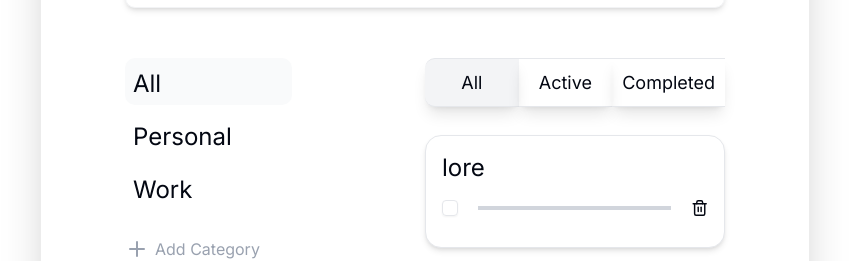
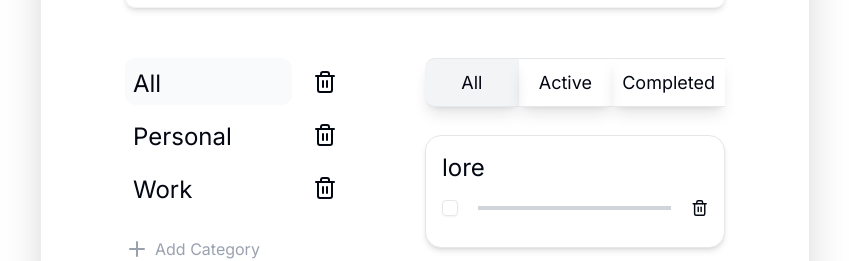
Before and after one commit to Whatislovetrade/todo-app, a React (Vite) app: page / in a window 1280 px wide. Shown: the part 199-460 px from the top of the page, without its empty margins (215-1064 px from the left). Built offline with nearby package versions, Linux system fonts and the light colour scheme.

Commit message:
Сделал добавление и удаление элементов из списка

```diff
--- a/src/components/Category/index.jsx
+++ b/src/components/Category/index.jsx
@@ -3,6 +3,8 @@ import { useState } from "react"
 import CategoryItem from "../CategoryItem"
 import { nanoid } from "nanoid"
 import Plus from "../ui/plus"
+
+
 
 const categoryArr = [
   { id: nanoid(5), name: "All" },
@@ -15,17 +17,27 @@ const Category = () => {
   const [addCategory, setAddCategory] = useState(categoryArr)
 
   const addCategoryItem = () => {
+    let newItem = prompt('Введите название категории')
     setAddCategory((prev) => [
       ...prev,
-      { id: nanoid(5), name: 'New Item' }
+      { id: nanoid(5), name: newItem }
     ]);
+  };
+
+  const onDeleteItem = (id) => {
+    setAddCategory((prev) => {
+      if (id === prev[0].id) {
+        return prev;
+      }
+      return prev.filter(item => item.id !== id);
+    });
   };
 
 
     return (
       <aside className="todo-category">
         <ul className="mb-[20px]">
-          <CategoryItem addCategory={addCategory} />
+          <CategoryItem addCategory={addCategory} onDelete={onDeleteItem} />
         </ul>
 
         <div
--- a/src/components/CategoryItem/index.jsx
+++ b/src/components/CategoryItem/index.jsx
@@ -1,7 +1,9 @@
 import { useState } from "react"
 import classNames from "classnames"
+import { Trash2 } from 'lucide-react';
 
-const CategoryItem = ({ addCategory }) => {
+
+const CategoryItem = ({ addCategory, onDelete }) => {
 
   const [isActive, setIsActive] = useState(addCategory[0].id)
 
@@ -10,12 +12,19 @@ const CategoryItem = ({ addCategory }) => {
   }
 
   const elements = addCategory.map((item) => (
+
       <li
         key={item.id}
         className={classNames('inline-block hover:bg-gray-50 w-[167px] h-[47px] text-[24px] rounded-[10px] p-2 mb-1.5 cursor-pointer dark:hover:bg-gray-800', {'bg-gray-50 hover:bg-gray-50 dark:bg-gray-800 inline-block w-[167px] h-[47px] text-[24px] rounded-[10px] p-2 mb-1.5 cursor-pointer dark:hover:bg-gray-800': isActive === item.id})}
         onClick={() => changeState(item.id)}
       >
+
         {item.name}
+        <Trash2
+          className="relative left-[180px] bottom-8"
+          onClick={() => onDelete(item.id)}
+        />
+
       </li>
   ))
 
```
Lines whose indentation alone changed are shown as unchanged.
